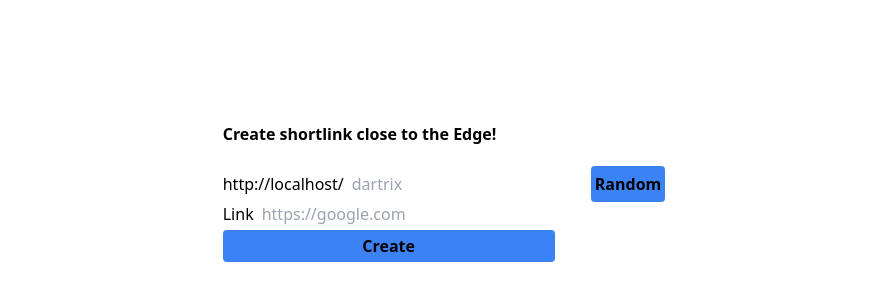
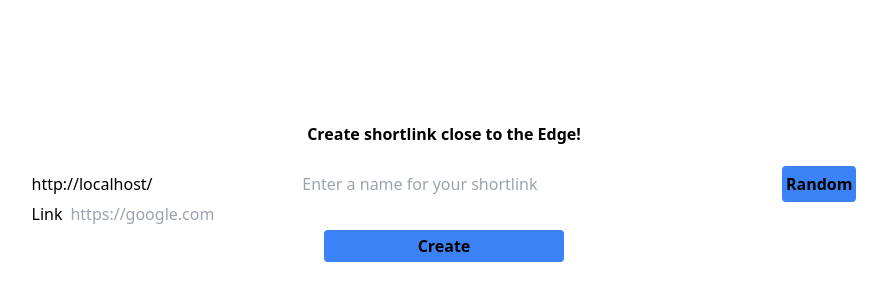
Before and after one commit to kevynfg/next-link-shortner, a Next.js app: page / in a window 1280 px wide. Shown: the part 208-508 px from the top of the page, without its empty margins (196-1083 px from the left). Built offline with nearby package versions, Linux system fonts and the light colour scheme.

Commit message:
fix: layout css

```diff
--- a/src/components/create-link.tsx
+++ b/src/components/create-link.tsx
@@ -75,10 +75,10 @@ const CreateLinkForm: NextPage = () => {
       </Head>
       <main className="flex justify-center items-center">
 
-        <section className="max-w-4xl h-screen flex flex-col justify-center">
+        <section className="w-full max-w-[1100px] h-screen flex flex-col items-center justify-center">
            <h1 className="font-bold">Create shortlink close to the Edge!</h1>
           <form
-            className="flex flex-col justify-center sm:w-2/3 md:w-1/2 lg:w-9/12 mt-5"
+            className="flex flex-col justify-center sm:w-3/4 md:w-1/2 lg:w-9/12 mt-5"
             onSubmit={async (e) => {
               e.preventDefault();
               await handleCreateShortner(form);
@@ -89,12 +89,13 @@ const CreateLinkForm: NextPage = () => {
                 <p>Shortlink already in use</p>
               </div>
             )}
-            <div className="flex items-center">
+            <div className="flex items-center justify-between">
               <span className="font-medium mr-2">{url}/</span>
               <input
                 type="text"
                 minLength={1}
-                placeholder="dartrix"
+                className="lg:w-2/5"
+                placeholder="Enter a name for your shortlink"
                 pattern={"^[-a-zA-Z0-9]+$"}
                 title="Only alphanumeric characters and hypens are allowed. No spaces."
                 onChange={({ target }) => {
@@ -134,7 +135,9 @@ const CreateLinkForm: NextPage = () => {
                 required
               />
             </div>
-            <input type="submit" value="Create" className="rounded bg-blue-500 p-1 font-bold cursor-pointer mt-1" />
+            <div className="flex items-center justify-center">
+              <input type="submit" value="Create" className="rounded bg-blue-500 p-1 font-bold cursor-pointer mt-1 w-60"/>
+            </div>
           </form>
         </section>
       </main>
```
